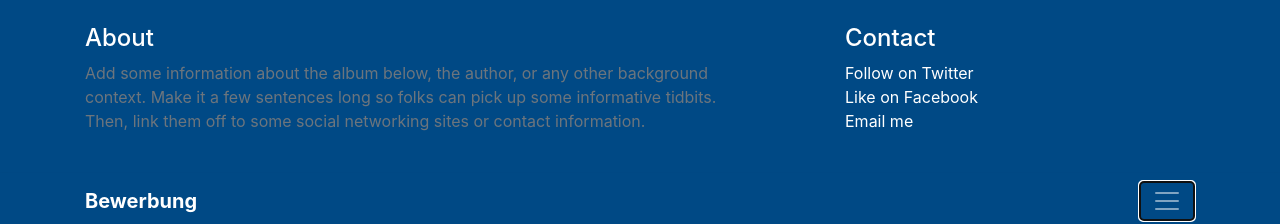
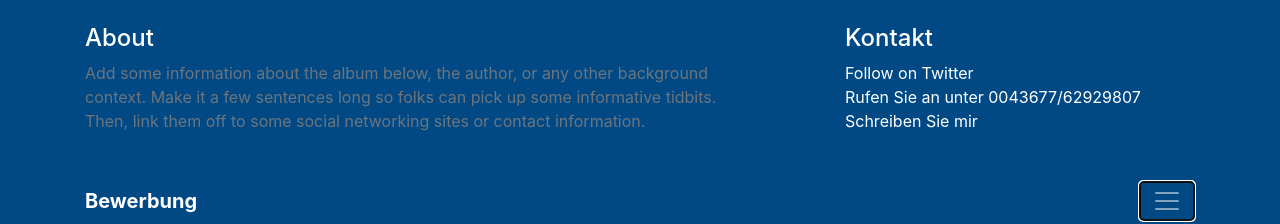
Before and after one commit to GuterStoph/bewerbungrampitsch.github.io, a plain HTML site: page index.html in a window 1280 px wide. Both pictures are taken after a click on the button "Toggle navigation". Shown: the top 224 px of the page. Drawn offline with nearby package versions, Linux system fonts and the light colour scheme.

Commit message:
Add files via upload

```diff
--- a/index.html
+++ b/index.html
@@ -3,7 +3,7 @@
   <head>
     <meta charset="utf-8">
     <meta name="viewport" content="width=device-width, initial-scale=1, shrink-to-fit=no">
-    <meta name="description" content="Bewerbung als Entwickler und KOordinator von E-Learning Inhalten">
+    <meta name="description" content="Bewerbung als Entwickler und Koordinator von E-Learning Inhalten">
     <meta name="author" content="Christoph Krenn">
     <meta name="generator" content="Jekyll v3.8.6">
     <title>Christoph Krenn - Portfolio</title>
@@ -53,11 +53,11 @@
           <p class="text-muted">Add some information about the album below, the author, or any other background context. Make it a few sentences long so folks can pick up some informative tidbits. Then, link them off to some social networking sites or contact information.</p>
         </div>
         <div class="col-sm-4 offset-md-1 py-4">
-          <h4 class="text-white">Contact</h4>
+          <h4 class="text-white">Kontakt</h4>
           <ul class="list-unstyled">
             <li><a href="#" class="text-white">Follow on Twitter</a></li>
-            <li><a href="#" class="text-white">Like on Facebook</a></li>
-            <li><a href="#" class="text-white">Email me</a></li>
+            <li><a href="tel:++4367762929807" class="text-white">Rufen Sie an unter 0043677/62929807</a>
+            <li><a href="mailto:christophkrenn01@gmail.com" class="text-white">Schreiben Sie mir</a></li>
           </ul>
         </div>
       </div>
```
